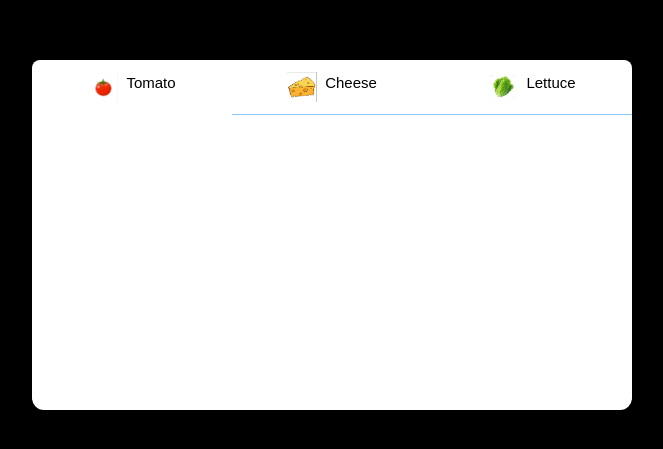
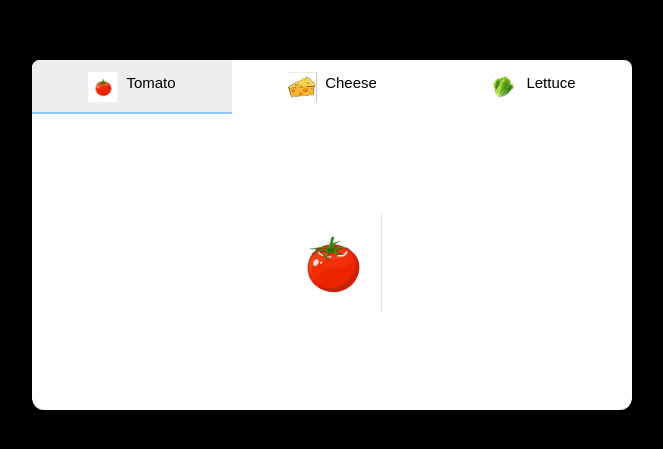
Before and after one commit to Aditya-commit/Motion, a Next.js app: page / in a window 1280 px wide. Shown: the part 3157-3606 px from the top of the page, without its empty margins (308-971 px from the left). Built offline with nearby package versions, Linux system fonts and the light colour scheme.

Commit message:
Created horizontal sliding animation

```diff
--- a/src/app/components/Variants.tsx
+++ b/src/app/components/Variants.tsx
@@ -30,9 +30,9 @@ const Variants = () => {
                     <AnimatePresence mode="wait">
                         {show
                         ?
-                        <motion.button initial={{scale : 1 , y : 0}} whileTap={{scale : 0.9 , y : 2}} transition={{type : 'spring' , bounce : 0.7}} className="bg-white px-6 py-2 rounded-lg text-black text-[15px]" onClick={toggle}>Hide</motion.button>
+                        <motion.button layoutId="btn" initial={{scale : 1 , y : 0}} whileTap={{scale : 0.9 , y : 2}} transition={{type : 'spring' , bounce : 0.7}} className="bg-white px-6 py-2 rounded-lg text-black text-[15px]" onClick={toggle}>Hide</motion.button>
                         :
-                        <motion.button initial={{scale : 1 , y : 0}} whileTap={{scale : 0.9 , y : 2}} transition={{type : 'spring' , bounce : 0.7}} className="bg-white px-6 py-2 rounded-lg text-black text-[15px]" onClick={toggle}>Show</motion.button>
+                        <motion.button layoutId="btn" initial={{scale : 1 , y : 0}} whileTap={{scale : 0.9 , y : 2}} transition={{type : 'spring' , bounce : 0.7}} className="bg-white px-6 py-2 rounded-lg text-black text-[15px]" onClick={toggle}>Show</motion.button>
                         }
                     </AnimatePresence>
                 </div>
--- a/src/app/components/itemsSelector.tsx
+++ b/src/app/components/itemsSelector.tsx
@@ -1,6 +1,6 @@
-import { motion } from "motion/react";
 import Image from "next/image";
-import { useState } from "react";
+import {  useState } from "react";
+import { AnimatePresence, easeIn, motion } from "motion/react";
 
 const ITEMS = [
     { name : 'Tomato' , url : '/images/tomato.png' },
@@ -20,21 +20,30 @@ const ItemsSelector = () => {
                 <div className='grid grid-cols-3'>
                     {ITEMS.map((item , index) => (
                         <motion.button
-                            key={item.name}
-                            layoutId="item-btn"
+                            key={index}
                             whileTap={{scale : 0.9 , y : 3}}
-                            transition={{type : 'spring' , bounce : 0.4}}
-                            className={`flex justify-center gap-x-2 p-3 cursor-pointer border-b ${index === itemIndex ? 'border-white' : 'border-blue-300'}`}
+                            className={`relative flex justify-center gap-x-2 p-3 cursor-pointer`}
                             onClick={()=>handleItemSelection(index)}
                         >
-                            <Image src={item.url} width={30} height={30} alt='' />
-                            <span className="text-black font-[500] text-[15px]">{item.name}</span>
+                            <Image src={item.url} width={30} height={30} alt='' className="z-10" />
+                            <span className="text-black font-[500] text-[15px] z-10">{item.name}</span>
+                            {index === itemIndex ? (
+                                <motion.div
+                                    layoutId='underline'
+                                    transition={{type : 'spring' , bounce : 0.5}}
+                                    className="border-b-2 border-blue-300 absolute top-0 left-0 w-full h-full bg-[#eee]"
+                                />
+                            ) : null }
                         </motion.button>
                     ))}
                 </div>
-                <motion.div>
-
-                </motion.div>
+                <div className='h-[85%] w-full flex items-center justify-center'>
+                    <AnimatePresence mode='wait'>
+                        <motion.div initial={{opacity : 0 , y : 20}} key={ITEMS[itemIndex]['name']} animate={{ opacity : 1 , y : 0}} exit={{opacity : 0 , y : -20}} transition={{duration : 0.3 , ease : easeIn}}>
+                            <Image src={ITEMS[itemIndex]['url']} width={100} height={100} alt={ITEMS[itemIndex]['name']} />
+                        </motion.div>
+                    </AnimatePresence>
+                </div>
             </div>
         </div>
     )
```
